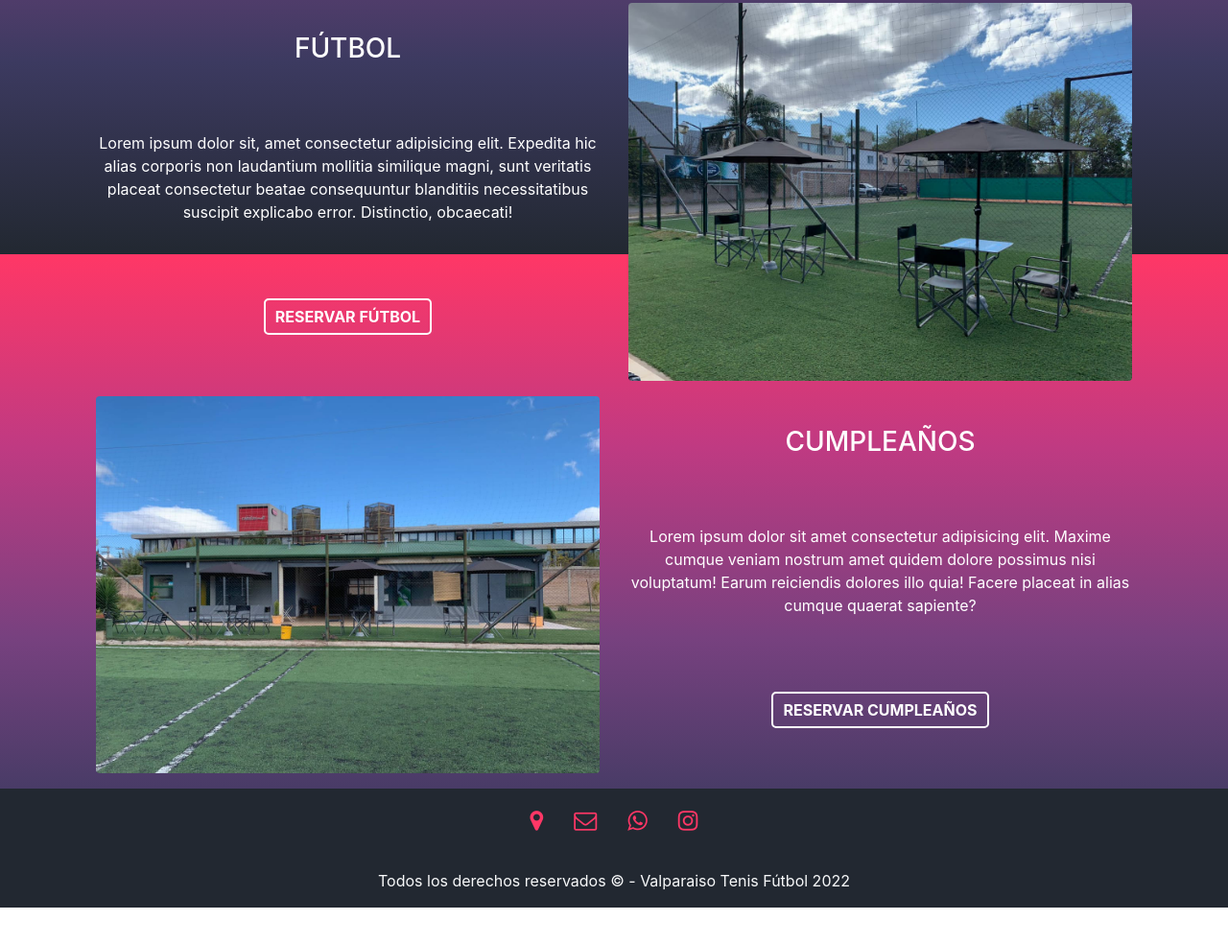
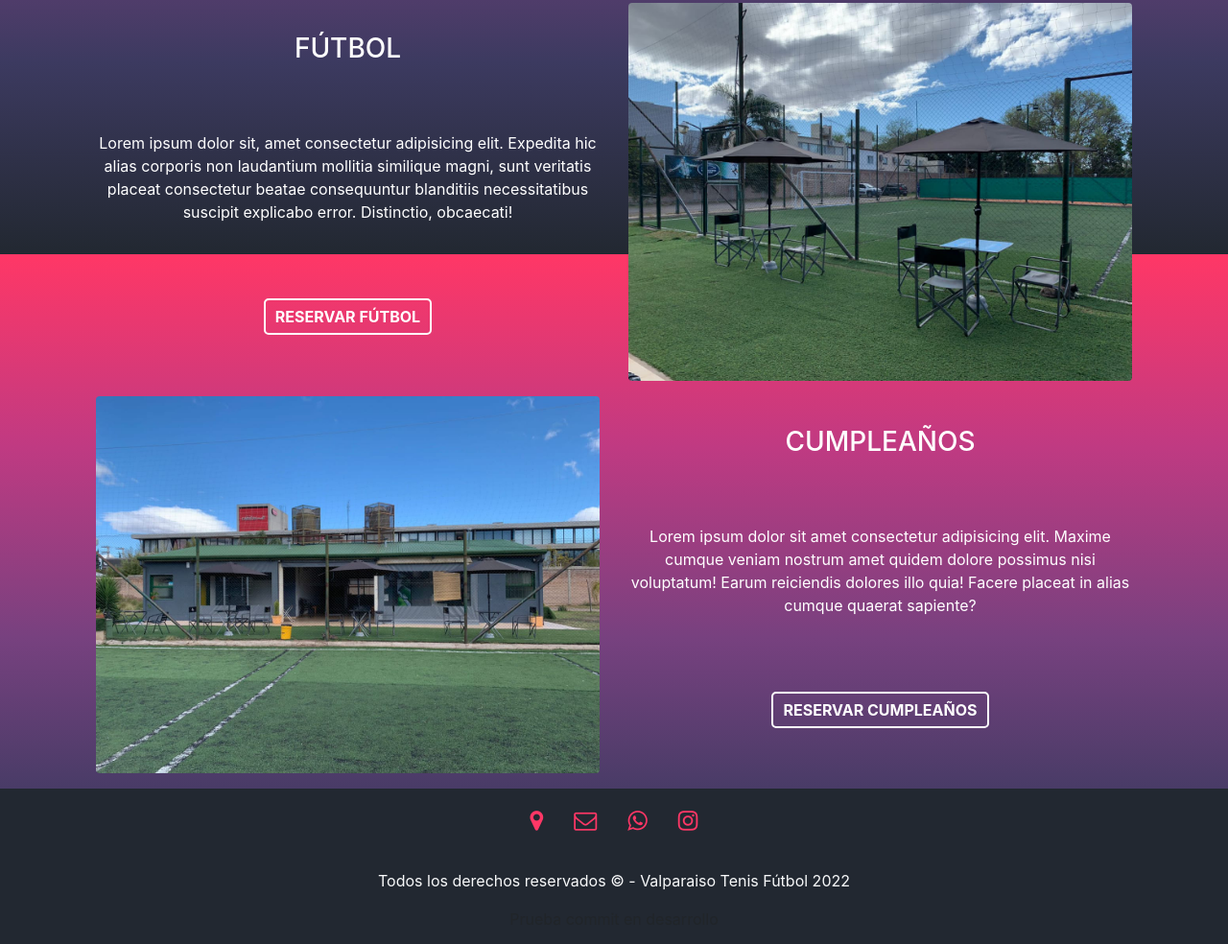
Before and after one commit to gonziramirez/Desafio-Bootstrap, a plain HTML site: page servicios.html in a window 1280 px wide. Shown: the part 595-1579 px from the top of the page at 96% size. Before the commit the page ends 1541 px from the top, so only its background shows below. Drawn offline with nearby package versions, Linux system fonts and the light colour scheme.

Commit message:
Prueba commit en desarrollo

```diff
--- a/servicios.html
+++ b/servicios.html
@@ -100,6 +100,7 @@
         </ul>
         <!-- Copyright Footer -->
         <p class="text-center text-light">Todos los derechos reservados &copy; - Valparaiso Tenis Fútbol 2022</p>
+        <p>Prueba commit en desarrollo</p>
       </div>
     </div>
   </footer>
```
